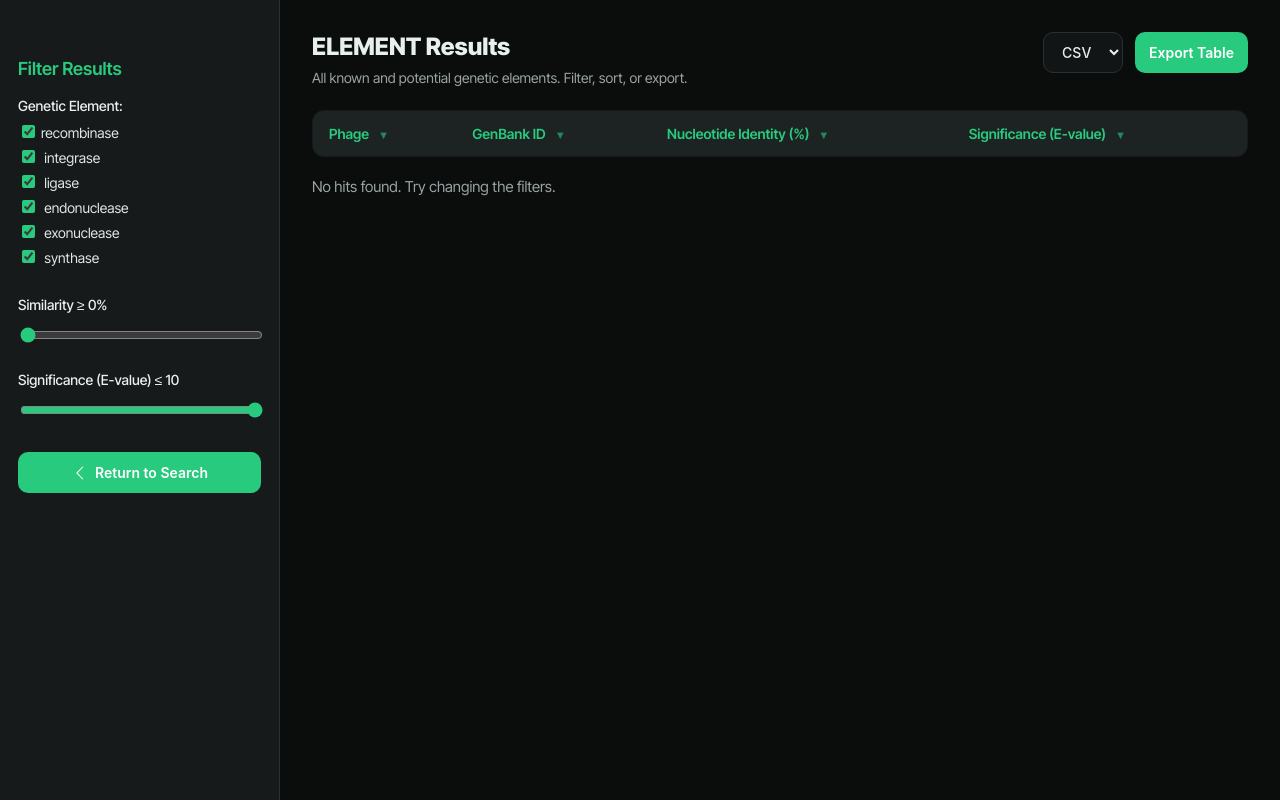
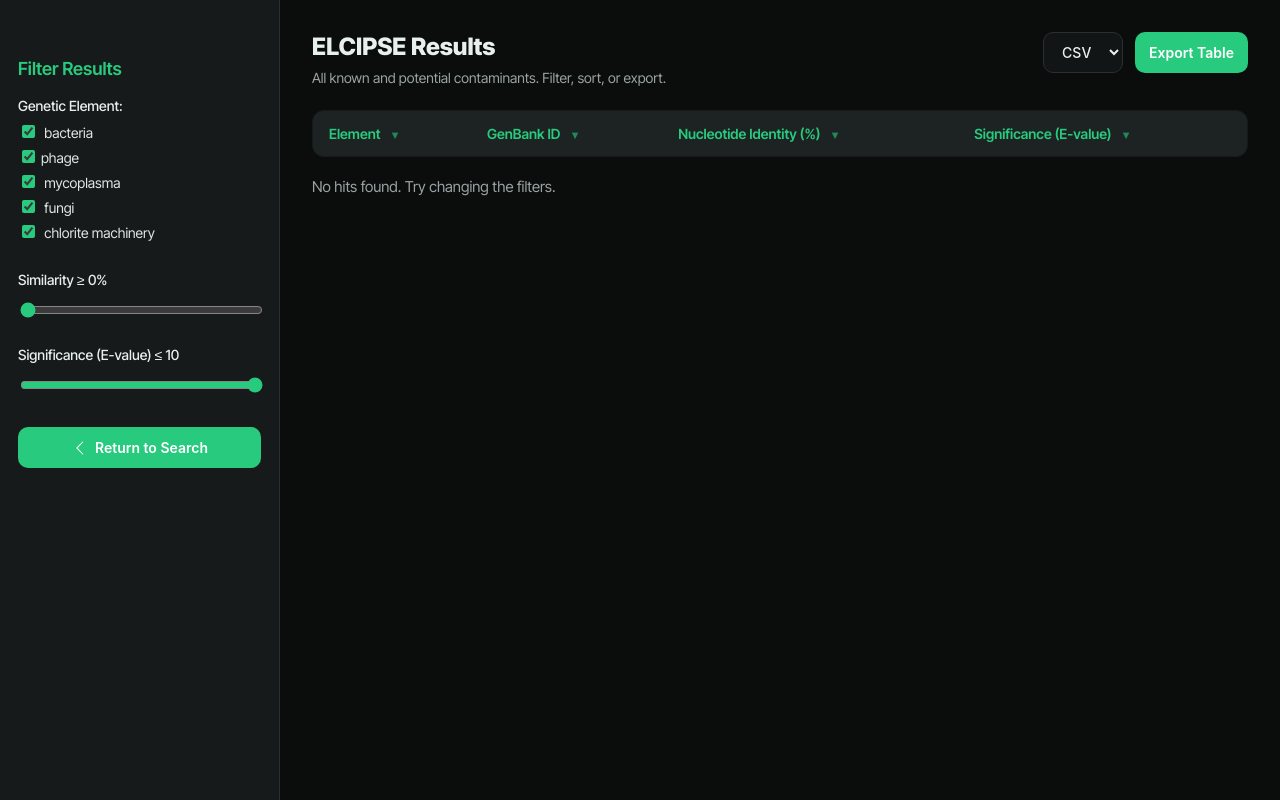
Before and after one commit to aaryanharshith/ECLIPSE-Engine, a website: page results.html in a window 1280 px wide. Drawn offline with Linux system fonts and the light colour scheme.

Commit message:
Update results.html

```diff
--- a/results.html
+++ b/results.html
@@ -2,7 +2,7 @@
 <html lang="en">
 <head>
 <meta charset="UTF-8">
-<title>ELEMENT Results</title>
+<title>ECLIPSE Results</title>
 <link rel="icon" type="image/x-icon" href="favicon.ico">
 <link href="https://fonts.googleapis.com/css2?family=Inter+Tight:wght@400;500;600;700;800;900&display=swap" rel="stylesheet">
 <style>
@@ -233,13 +233,15 @@
   <div>
     <h3>Filter Results</h3>
     <p>Genetic Element:</p>
-    <!-- Host checkboxes -->
-    <label><input type="checkbox" class="hostFilter" value="recombinase" checked>recombinase</label>
-    <label><input type="checkbox" class="hostFilter" value="integrase" checked> integrase</label>
-    <label><input type="checkbox" class="hostFilter" value="ligase" checked> ligase</label>
-    <label><input type="checkbox" class="hostFilter" value="endonuclease" checked> endonuclease</label>
-    <label><input type="checkbox" class="hostFilter" value="exonuclease" checked> exonuclease</label>
-    <label><input type="checkbox" class="hostFilter" value="synthase" checked> synthase</label>
+
+    <!--Filter checkboxes -->
+    <label><input type="checkbox" class="hostFilter" value="bacteria" checked> bacteria</label>
+    <label><input type="checkbox" class="hostFilter" value="phage" checked>phage</label>
+    <label><input type="checkbox" class="hostFilter" value="myco" checked> mycoplasma</label>
+    <label><input type="checkbox" class="hostFilter" value="fungi" checked> fungi</label>
+    <label><input type="checkbox" class="hostFilter" value="chlor" checked> chlorite machinery</label>
+
+
   </div>
   <div>
     <!-- Similarity slider -->
@@ -266,8 +268,8 @@
 <div id="content">
   <div id="headerRow">
     <div id="titleBlock">
-      <h2>ELEMENT Results</h2>
-      <p>All known and potential genetic elements. Filter, sort, or export. </p>
+      <h2>ELCIPSE Results</h2>
+      <p>All known and potential contaminants. Filter, sort, or export. </p>
     </div>
     <div id="exportControls">
       <!-- Export options -->
@@ -283,7 +285,7 @@
   <table id="resultsTable">
     <thead>
       <tr>
-        <th data-key="name">Phage <span class="arrow">▼</span></th>
+        <th data-key="name">Element <span class="arrow">▼</span></th>
         <th data-key="accession">GenBank ID <span class="arrow">▼</span></th>
         <th data-key="similarity">Nucleotide Identity (%) <span class="arrow">▼</span></th>
         <th data-key="evalue">Significance (E-value) <span class="arrow">▼</span></th>
```
